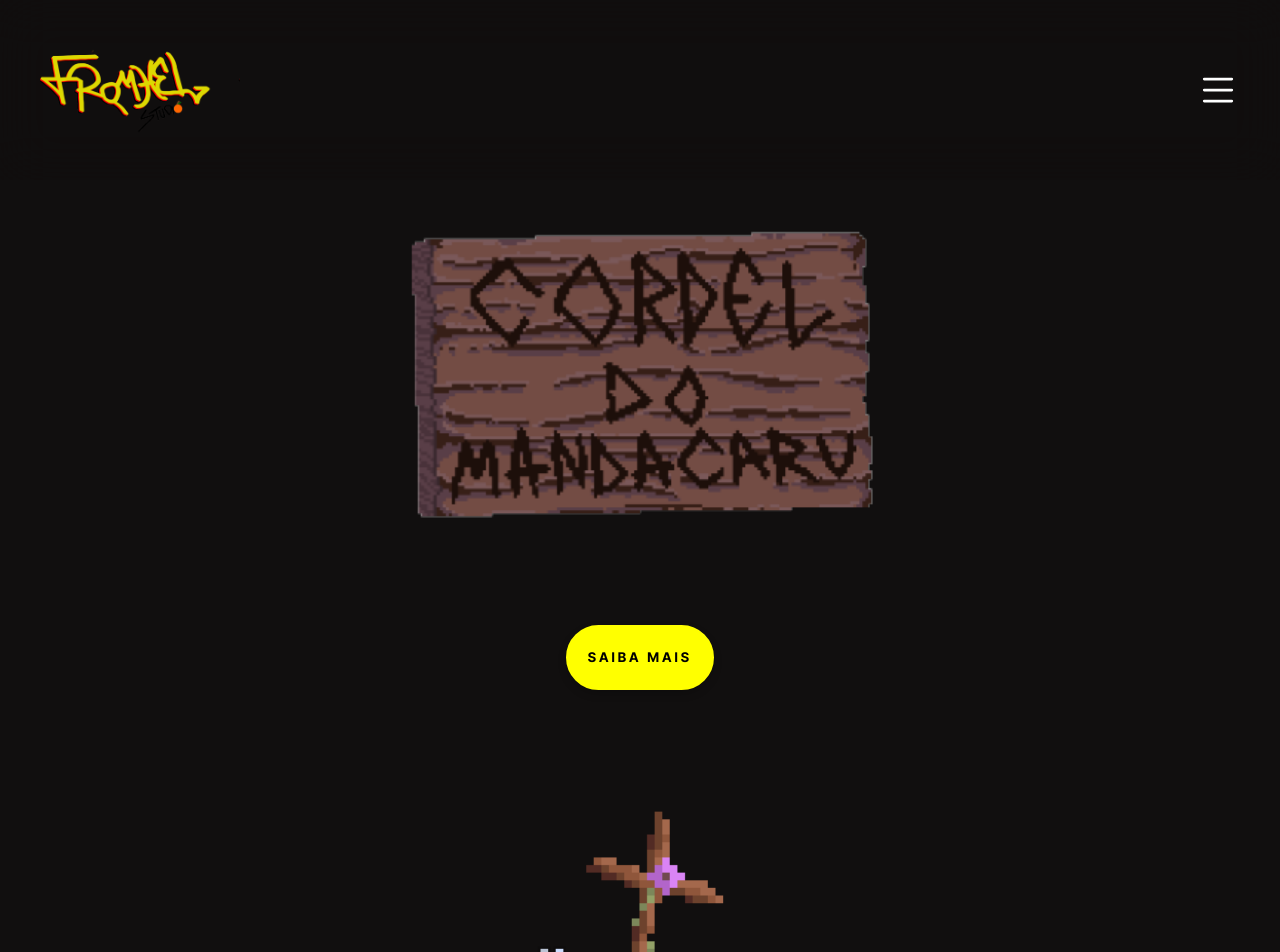
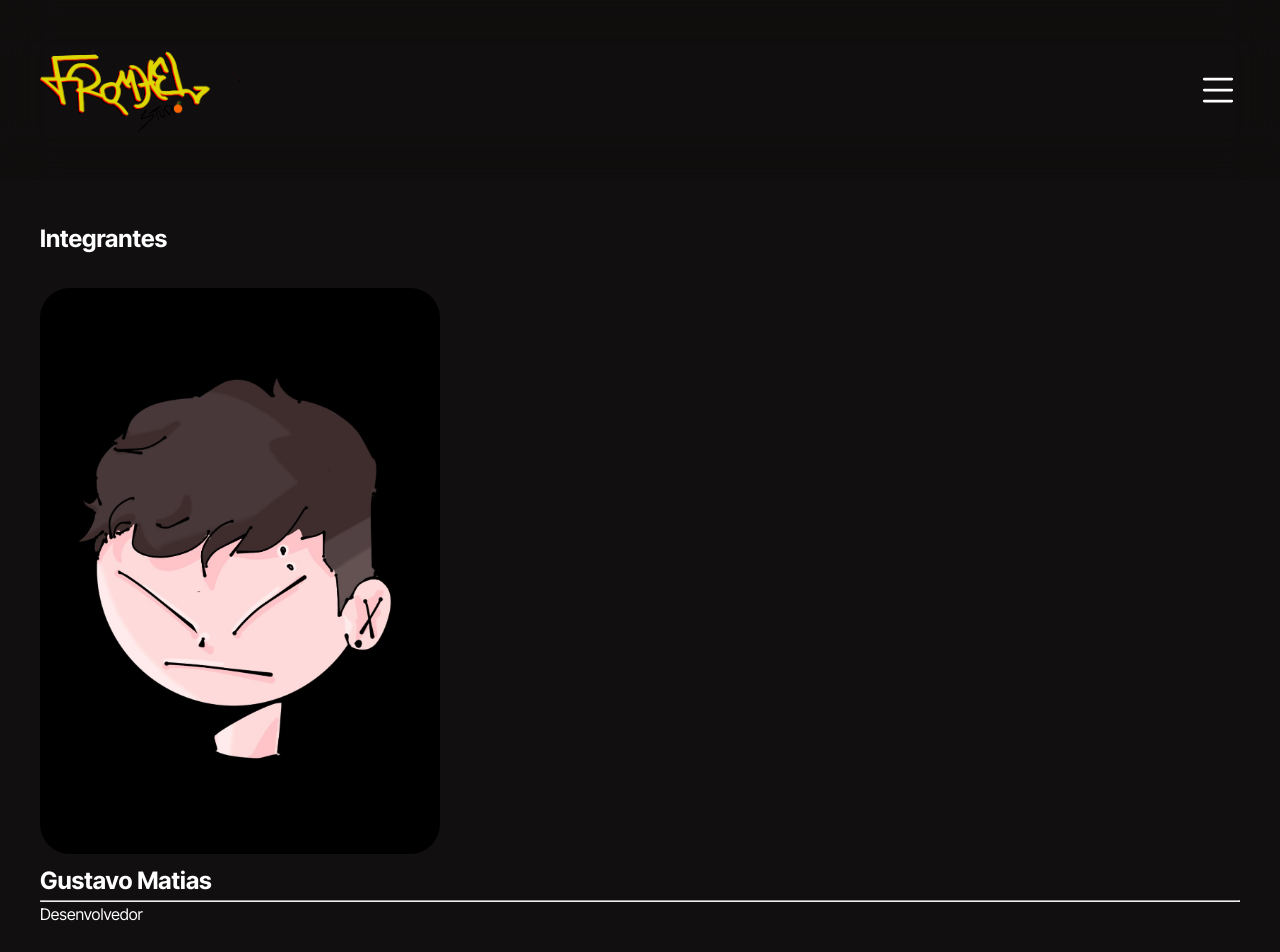
Before and after one commit to mtab-dev/fromhel-frontend, an Angular app: page /team in a window 1280 px wide. Before the commit this address led to /home. Shown: the top 952 px of the page. Built offline with nearby package versions, Linux system fonts and the light colour scheme.

Commit message:
feat: team component

```diff
--- a/src/app/app.routes.ts
+++ b/src/app/app.routes.ts
@@ -1,11 +1,17 @@
 import { Routes } from '@angular/router'
 import { HomeComponent } from './pages/home/home.component'
+import { TeamComponent } from './pages/team/team.component'
 
 export const routes: Routes = [
   {
     path: 'home',
     component: HomeComponent,
-    title: 'FromHel Studio'
+    title: 'FromHel Studio | Inicio'
+  },
+  {
+    path: 'team',
+    component: TeamComponent,
+    title: 'FromHel Studio | Equipe'
   },
   {
     path: '**',
--- /dev/null
+++ b/src/app/pages/team/team.component.html
@@ -0,0 +1,21 @@
+<div class="container">
+  <article>
+    <h1>Integrantes</h1>
+    @for (member of teamMembers; track $index) {
+      <section>
+        @if (member.image) {
+          <img src="/eqp/{{ member.image }}" />
+        }
+        <h2>{{ member.name }}</h2>
+        <hr />
+        <p>{{ member.role }}</p>
+        @if (member.social) {
+          <p id="social" (click)="member.show = !member.show">Redes Sociais</p>
+          @if (member.show) {
+            <app-links [links]="member.social || []" [onClick]="disableLinks" />
+          }
+        }
+      </section>
+    }
+  </article>
+</div>
--- /dev/null
+++ b/src/app/pages/team/team.component.scss
@@ -0,0 +1,22 @@
+.container > article {
+  h1 {
+    margin-bottom: 30px;
+  }
+  section {
+    margin-bottom: 40px;
+    #social {
+      margin-top: 20px;
+      text-decoration: underline;
+      color: white;
+    }
+    img {
+      width: 100%;
+      max-width: 400px;
+      border-radius: 30px;
+      box-shadow: 0 4px 8px solid rgba($color: #000000, $alpha: 0.3);
+    }
+    &:last-child {
+      margin-bottom: 0;
+    }
+  }
+}
--- /dev/null
+++ b/src/app/pages/team/team.component.ts
@@ -0,0 +1,98 @@
+import { ChangeDetectorRef, Component, OnDestroy, OnInit } from '@angular/core'
+import { ITeam } from '../../interfaces/team.interface'
+import { LinksComponent } from '../../components/layout/links/links.component'
+
+@Component({
+  selector: 'app-team',
+  standalone: true,
+  imports: [LinksComponent],
+  templateUrl: './team.component.html',
+  styleUrl: './team.component.scss'
+})
+export class TeamComponent implements OnInit, OnDestroy {
+  teamMembers: Array<ITeam> = [
+    {
+      name: 'Gustavo Matias',
+      role: 'Desenvolvedor',
+      image: 'gustavo.jpeg',
+      show: false
+    },
+    {
+      name: 'Gabriel Dantas',
+      role: 'Level Designer',
+      image: 'dantas.jpeg',
+      show: false
+    },
+    {
+      name: 'André Kelian',
+      role: 'Desenvolvedor',
+      image: 'kelian.jpeg',
+      show: false
+    },
+    {
+      name: 'André Luis',
+      role: 'Character Designer',
+      image: 'luis.jpeg',
+      show: false
+    },
+    {
+      name: 'Rafael Marques',
+      role: 'Projetista',
+      image: 'marques.jpeg',
+      show: false
+    },
+    {
+      name: 'Henrique Albuquerque',
+      role: 'Interface Designer',
+      image: 'albuquerque.jpeg',
+      show: false
+    },
+    {
+      name: 'Henrique Lima',
+      role: 'Sonoplasta',
+      image: 'lima.jpeg',
+      show: false
+    },
+    {
+      name: 'Matheus Abrantes',
+      role: 'Desenvolvedor Web',
+      image: 'abrantes.jpeg',
+      show: false
+    },
+    {
+      name: 'Gabriel Araújo',
+      role: 'Desenvolvedor Web',
+      image: 'araujo.jpeg',
+      social: [
+        {
+          name: 'LinkedIn',
+          url: 'https://www.linkedin.com/in/garaújo/'
+        }
+      ],
+      show: false
+    }
+  ]
+
+  constructor(private cdr: ChangeDetectorRef) {}
+
+  ngOnInit() {
+    document.addEventListener('keydown', this.handleEscape)
+  }
+
+  ngOnDestroy() {
+    document.removeEventListener('keydown', this.handleEscape)
+  }
+
+  handleEscape = (e: KeyboardEvent) => {
+    if (e.key.toLowerCase() !== 'escape') return
+    this.disableLinks()
+    this.cdr.detectChanges()
+  }
+
+  disableLinks = () => {
+    for (let member of this.teamMembers) {
+      member.show = false
+    }
+    this.cdr.detectChanges()
+  }
+}
```
